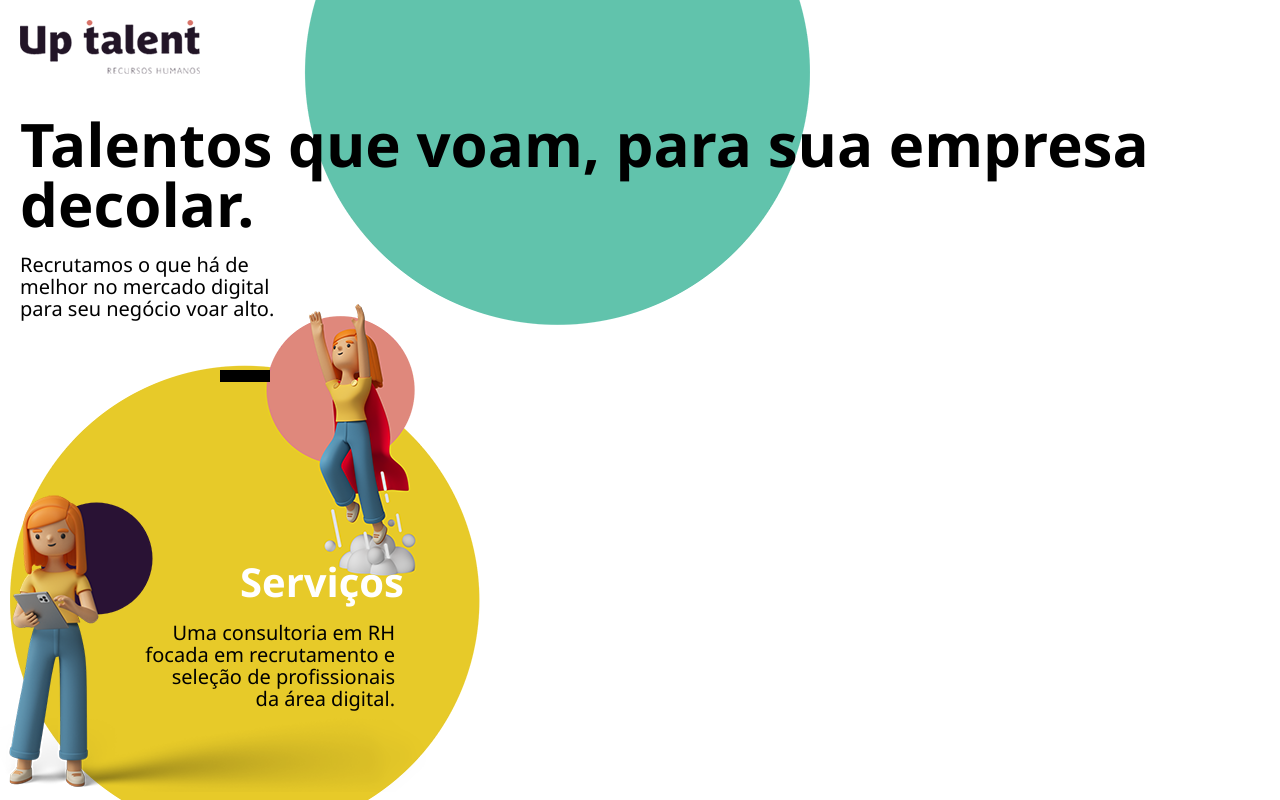
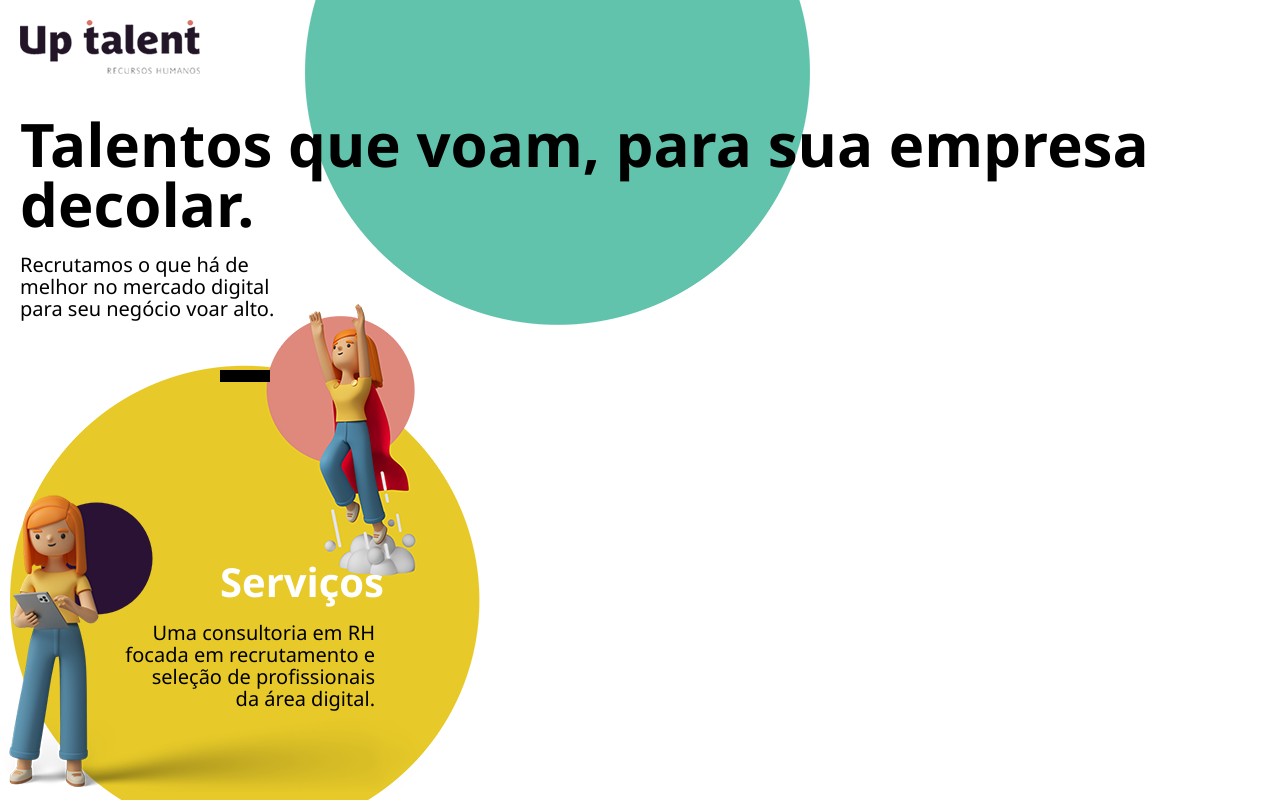
Before and after one commit to glhermepaiva/lp_uptalent, a Next.js app: page / in a window 1280 px wide. Shown: the top 800 px of the page. Built offline with nearby package versions, Linux system fonts and the light colour scheme.

Commit message:
Realinhado titulo e texto serviços

```diff
--- a/src/styles/index.module.css
+++ b/src/styles/index.module.css
@@ -62,14 +62,14 @@
     font-size: 40px;
     line-height: 40px;
     color: #fff;
-    margin: 180px 0 20px 240px;
+    margin: 180px 0 20px 220px;
 }
 
 .textoServicos {
     font-size: 20px;
     line-height: 22px;
     width: 250px;
-    margin: 0 0 0px 145px;
+    margin: 0 0 0px 125px;
     text-align: right;
 }
 
```
